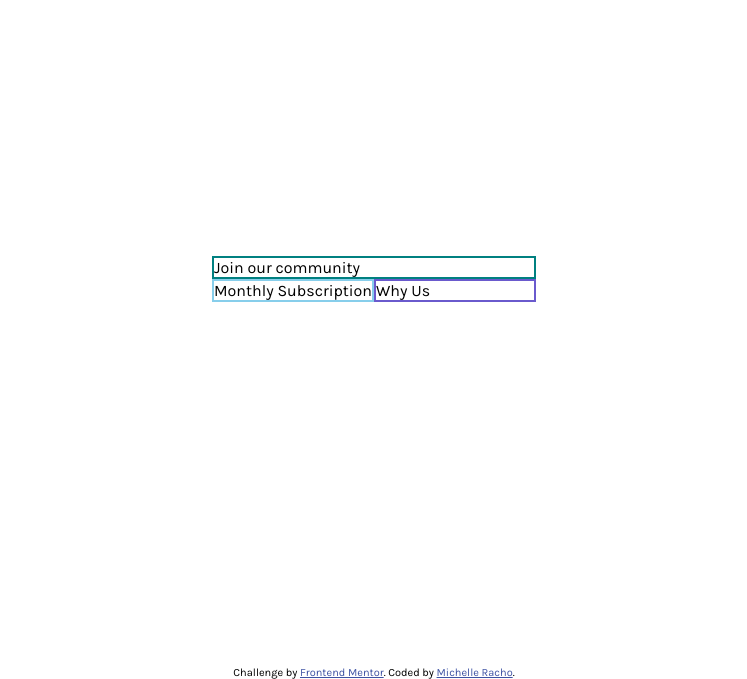
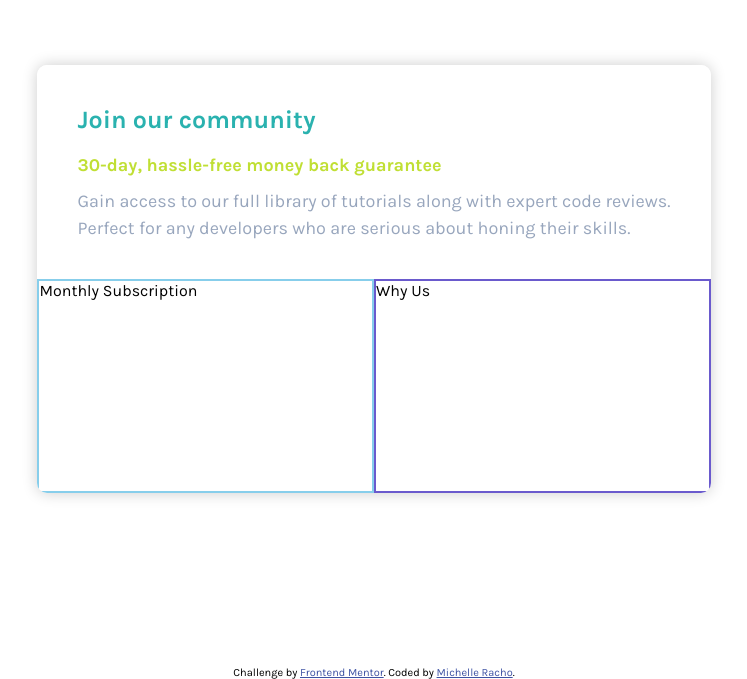
Before and after one commit to michelleracho/single-price-grid-component, a plain HTML site: page index.html in a window 1280 px wide. Shown: the part 121-800 px from the top of the page, without its empty margins (266-1013 px from the left). Drawn offline with Linux system fonts and the light colour scheme.

Commit message:
add invite section

```diff
--- a/index.html
+++ b/index.html
@@ -16,7 +16,14 @@
   </head>
   <body>
     <main class="container">
-      <section class="invite">Join our community</section>
+      <section class="invite">
+        <h1 class="invite__heading">Join our community</h1>
+        <h2 class="invite__sub-heading">30-day, hassle-free money back guarantee</h2>
+        <ul class="invite__description">
+          <li>Gain access to our full library of tutorials along with expert code reviews.</li>
+          <li>Perfect for any developers who are serious about honing their skills.</li>
+        </ul>
+      </section>
 
       <section class="price">Monthly Subscription</section>
 
--- a/sass/_base.scss
+++ b/sass/_base.scss
@@ -13,6 +13,7 @@ html {
 body {
   font-size: 1.6rem;
   font-family: 'Karla', sans-serif;
+  // background-color: $color-neutral-light-gray;
 
   height: 100vh;
   display: flex;
--- a/sass/_layout.scss
+++ b/sass/_layout.scss
@@ -1,14 +1,40 @@
 .container {
-  // border: 2px solid black;
+  // border: 1px solid black;
   display: grid;
   grid-template-columns: repeat(2, 1fr);
   grid-template-rows: repeat(2, 1fr);
+  border-radius: 1rem;
+  overflow: hidden;
+  box-shadow: 0 0 1.5rem rgba(0, 0, 0, 0.2);
 }
 
 .invite {
-  border: 2px solid teal;
+  // border: 2px solid teal;
+  background-color: #fff;
   grid-column: 1/3;
   grid-row: 1/2;
+  padding: 4rem;
+
+  &__heading {
+    font-size: 2.5rem;
+    color: $color-primary-cyan;
+  }
+
+  &__sub-heading {
+    font-size: 1.8rem;
+    color: $color-primary-bright-yellow;
+    margin: 2rem auto 1.4rem auto;
+  }
+
+  &__description {
+    font-size: 1.8rem;
+    color: $color-neutral-grayish-blue;
+    list-style: none;
+
+    & li:not(:last-child) {
+      padding-bottom: 0.5rem;
+    }
+  }
 }
 
 .price {
```
Also changed, not shown: css/main.css, 1 other file.
